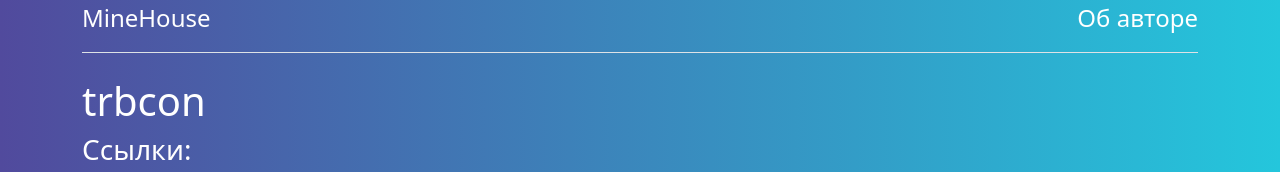
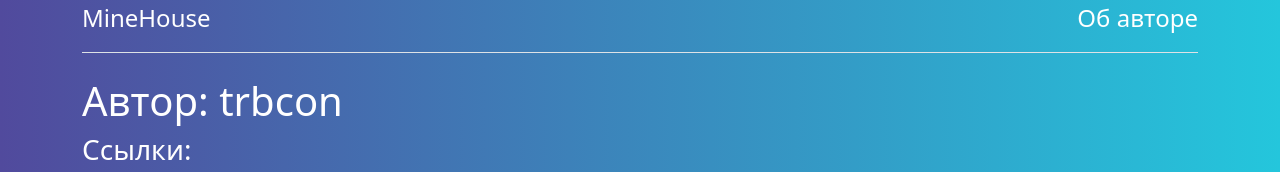
Before and after one commit to pahax/wifu, a plain HTML site: page about.html in a window 1280 px wide. Shown: the top 172 px of the page. Drawn offline with nearby package versions, Linux system fonts and the light colour scheme.

Commit message:
Add files via upload

```diff
--- a/about.html
+++ b/about.html
@@ -4,7 +4,7 @@
   <meta charset="UTF-8">
   <meta name="viewport" content="width=device-width, initial-scale=1.0">
   <meta http-equiv="X-UA-Compatible" content="ie=edge">
-  <title>MineHouse</title>
+  <title>Wi-Fu</title>
   <link href="https://cdn.jsdelivr.net/npm/bootstrap@5.1.3/dist/css/bootstrap.min.css" rel="stylesheet">
   <link rel="icon" type="image/png" href="/favicon.ico">
   <style>
@@ -39,7 +39,7 @@
     </div>
   </header>
   <div class="container">
-  	<h1>trbcon</h1>
+  	<h1>Автор: trbcon</h1>
   	<h3>Ссылки:</h3>
     <a href="https://www.instagram.com/trbcon/"><img src="img/insta.png" width="40" height="40" alt="@trbcon"></a>
     <a href="https://discord.gg/a3MjHcB8KH"><img src="img/ds.png" width="40" height="40" alt="https://discord.gg/a3MjHcB8KH"></a>
```
Also changed, not shown: index.html (+1 -1 lines).
